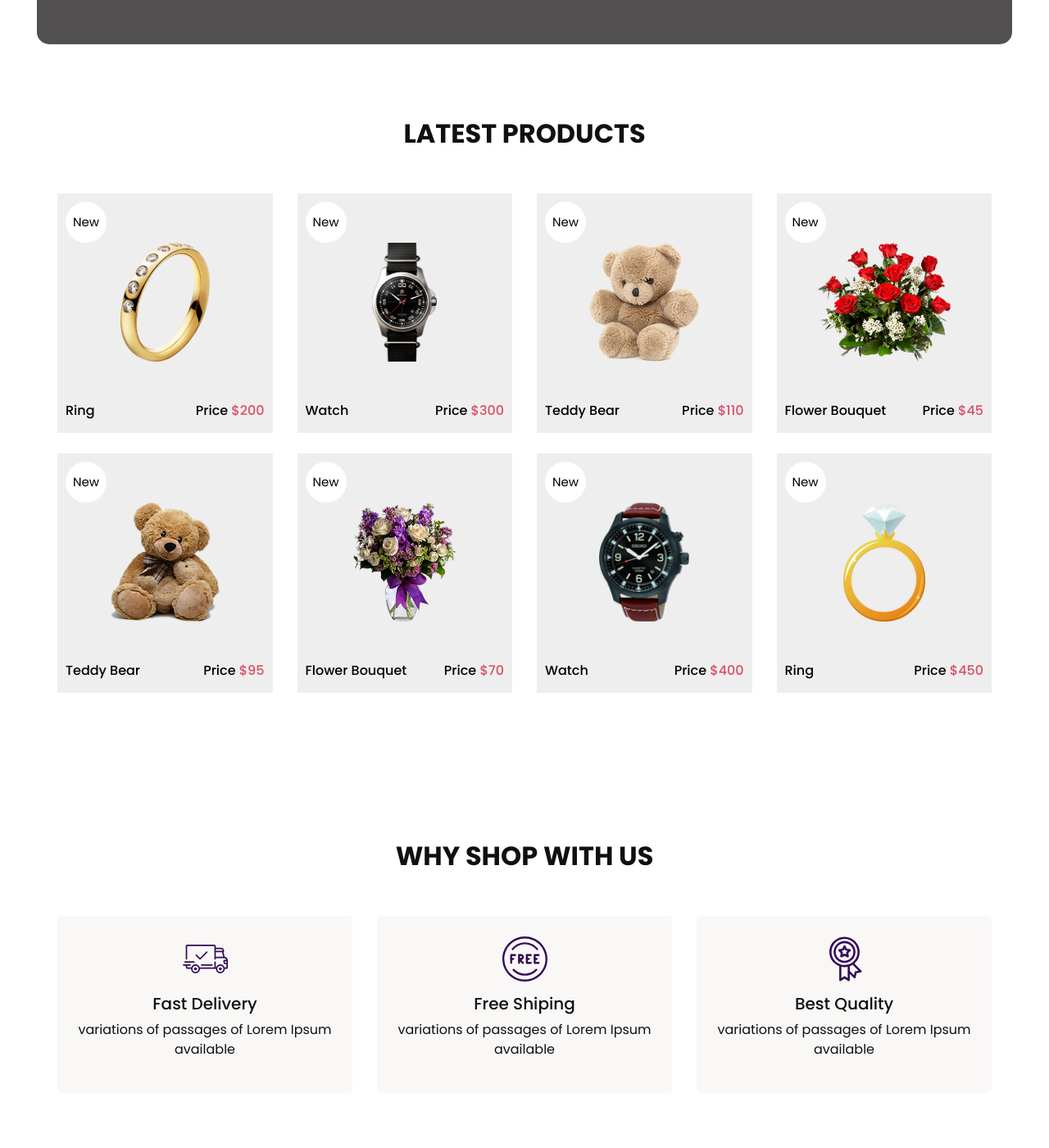
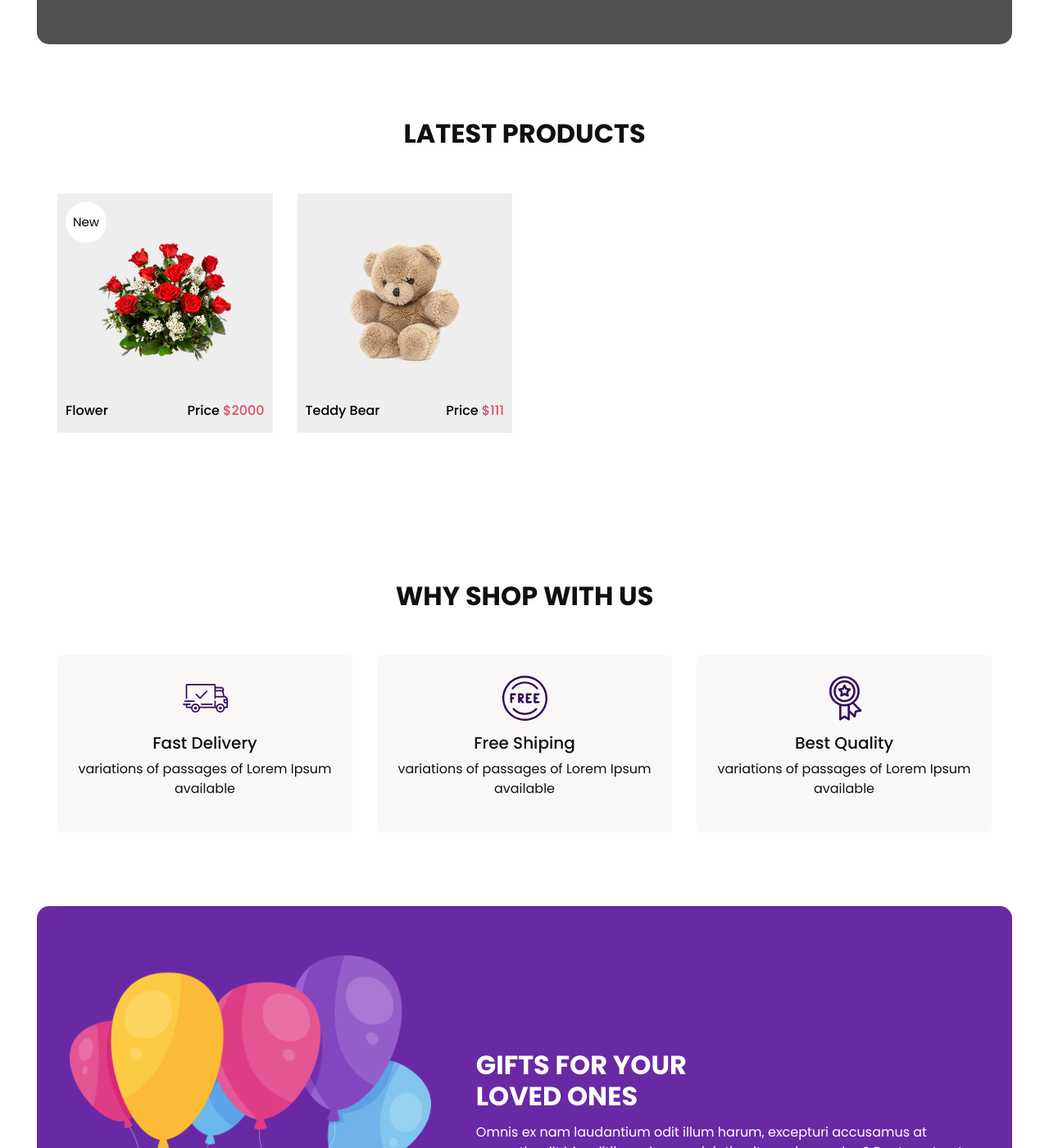
Before and after one commit to SnazzyKidsZA/website, a Jekyll site: the page built from index.markdown, in a window 1280 px wide and 1400 px high, scrolled down 908 px. Shown: the whole window at 82% size. Built offline with Jekyll 4.4.1, drawn with Linux system fonts in a browser that asks for light colours.

Commit message:
automated images working

```diff
--- a/_includes/shop_section.html
+++ b/_includes/shop_section.html
@@ -1,211 +1,43 @@
 <section class="shop_section layout_padding">
     <div class="container">
+
         <div class="heading_container heading_center">
             <h2>
                 Latest Products
             </h2>
         </div>
         <div class="row">
+            {% for post in site.posts limit:8 %}
+
             <div class="col-sm-6 col-md-4 col-lg-3">
                 <div class="box">
                     <a href="">
                         <div class="img-box">
-                            <img src="{{site.baseurl}}/images/p1.png" alt="">
+                            <img src="{{site.baseurl}}/{{post.image}}" alt="{{page.imageText}}" />
                         </div>
                         <div class="detail-box">
                             <h6>
-                                Ring
+                                {{ post.imageText}}
                             </h6>
                             <h6>
                                 Price
                                 <span>
-                    $200
-                  </span>
+                                    {{ post.price}}
+                                </span>
                             </h6>
                         </div>
+                        {% if post.isNew %}
                         <div class="new">
-                <span>
-                  New
-                </span>
+                            <span>
+                              New
+                            </span>
+                            {% endif %}
                         </div>
                     </a>
                 </div>
             </div>
-            <div class="col-sm-6 col-md-4 col-lg-3">
-                <div class="box">
-                    <a href="">
-                        <div class="img-box">
-                            <img src="{{site.baseurl}}/images/p2.png" alt="">
-                        </div>
-                        <div class="detail-box">
-                            <h6>
-                                Watch
-                            </h6>
-                            <h6>
-                                Price
-                                <span>
-                    $300
-                  </span>
-                            </h6>
-                        </div>
-                        <div class="new">
-                <span>
-                  New
-                </span>
-                        </div>
-                    </a>
-                </div>
-            </div>
-            <div class="col-sm-6 col-md-4 col-lg-3">
-                <div class="box">
-                    <a href="">
-                        <div class="img-box">
-                            <img src="{{site.baseurl}}/images/p3.png" alt="">
-                        </div>
-                        <div class="detail-box">
-                            <h6>
-                                Teddy Bear
-                            </h6>
-                            <h6>
-                                Price
-                                <span>
-                    $110
-                  </span>
-                            </h6>
-                        </div>
-                        <div class="new">
-                <span>
-                  New
-                </span>
-                        </div>
-                    </a>
-                </div>
-            </div>
-            <div class="col-sm-6 col-md-4 col-lg-3">
-                <div class="box">
-                    <a href="">
-                        <div class="img-box">
-                            <img src="{{site.baseurl}}/images/p4.png" alt="">
-                        </div>
-                        <div class="detail-box">
-                            <h6>
-                                Flower Bouquet
-                            </h6>
-                            <h6>
-                                Price
-                                <span>
-                    $45
-                  </span>
-                            </h6>
-                        </div>
-                        <div class="new">
-                <span>
-                  New
-                </span>
-                        </div>
-                    </a>
-                </div>
-            </div>
-            <div class="col-sm-6 col-md-4 col-lg-3">
-                <div class="box">
-                    <a href="">
-                        <div class="img-box">
-                            <img src="{{site.baseurl}}/images/p5.png" alt="">
-                        </div>
-                        <div class="detail-box">
-                            <h6>
-                                Teddy Bear
-                            </h6>
-                            <h6>
-                                Price
-                                <span>
-                    $95
-                  </span>
-                            </h6>
-                        </div>
-                        <div class="new">
-                <span>
-                  New
-                </span>
-                        </div>
-                    </a>
-                </div>
-            </div>
-            <div class="col-sm-6 col-md-4 col-lg-3">
-                <div class="box">
-                    <a href="">
-                        <div class="img-box">
-                            <img src="{{site.baseurl}}/images/p6.png" alt="">
-                        </div>
-                        <div class="detail-box">
-                            <h6>
-                                Flower Bouquet
-                            </h6>
-                            <h6>
-                                Price
-                                <span>
-                    $70
-                  </span>
-                            </h6>
-                        </div>
-                        <div class="new">
-                <span>
-                  New
-                </span>
-                        </div>
-                    </a>
-                </div>
-            </div>
-            <div class="col-sm-6 col-md-4 col-lg-3">
-                <div class="box">
-                    <a href="">
-                        <div class="img-box">
-                            <img src="{{site.baseurl}}/images/p7.png" alt="">
-                        </div>
-                        <div class="detail-box">
-                            <h6>
-                                Watch
-                            </h6>
-                            <h6>
-                                Price
-                                <span>
-                    $400
-                  </span>
-                            </h6>
-                        </div>
-                        <div class="new">
-                <span>
-                  New
-                </span>
-                        </div>
-                    </a>
-                </div>
-            </div>
-            <div class="col-sm-6 col-md-4 col-lg-3">
-                <div class="box">
-                    <a href="">
-                        <div class="img-box">
-                            <img src="{{site.baseurl}}/images/p8.png" alt="">
-                        </div>
-                        <div class="detail-box">
-                            <h6>
-                                Ring
-                            </h6>
-                            <h6>
-                                Price
-                                <span>
-                    $450
-                  </span>
-                            </h6>
-                        </div>
-                        <div class="new">
-                <span>
-                  New
-                </span>
-                        </div>
-                    </a>
-                </div>
-            </div>
+
+            {% endfor %}
         </div>
 <!--        <div class="btn-box">-->
 <!--            <a href="">-->
```
Also changed, not shown: _layouts/blogpost.html (added, +27 -0 lines), _posts/2024-01-12-bear.markdown (added, +8 -0 lines), _posts/2024-01-12-flowers.markdown (added, +8 -0 lines), _posts/not-in-use-2024-12-15-welcome-to-jekyll.markdown (renamed from _posts/2024-12-15-welcome-to-jekyll.markdown).
